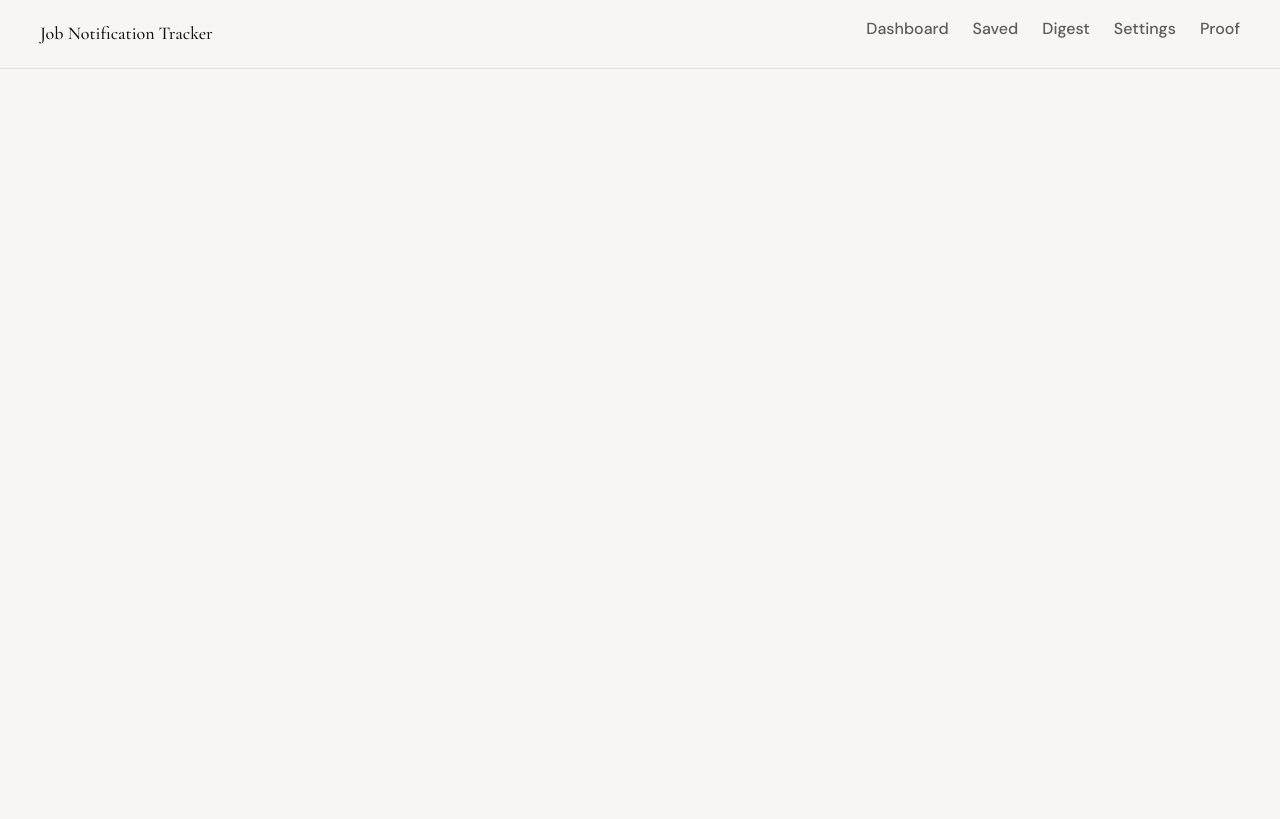
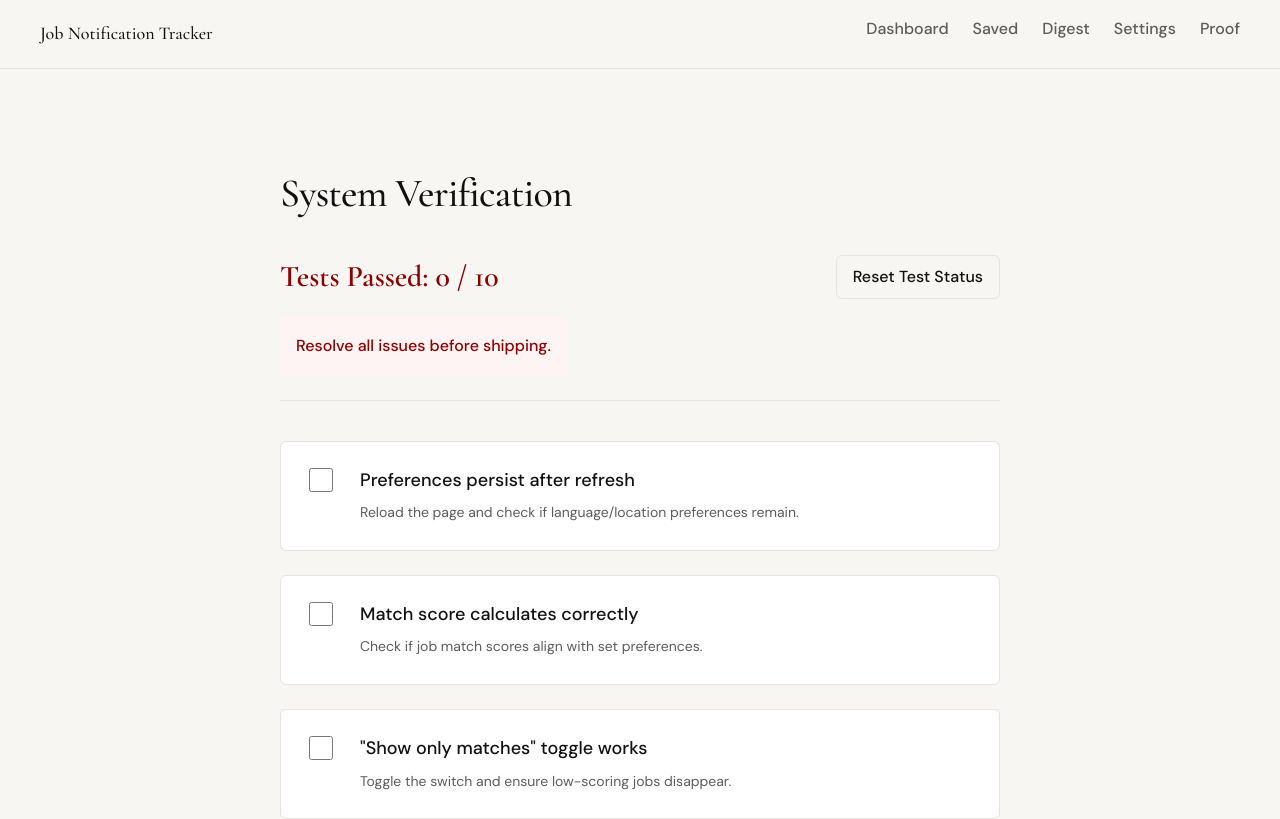
Before and after one commit to piyush1457/Job-Notification-Tracker, a React (Vite) app in the folder app/: page /jt/07-test in a window 1280 px wide. Shown: the top 819 px of the page. Built offline with nearby package versions, Linux system fonts and the light colour scheme.

Commit message:
feat: add built-in test checklist and ship lock system

```diff
--- a/app/src/App.tsx
+++ b/app/src/App.tsx
@@ -6,6 +6,8 @@ import { SavedPage } from './pages/SavedPage'
 import { DigestPage } from './pages/DigestPage'
 import { SettingsPage } from './pages/SettingsPage'
 import { ProofPage } from './pages/ProofPage'
+import { TestPage } from './pages/TestPage'
+import { ShipPage } from './pages/ShipPage'
 import { ToastProvider } from './context/ToastContext'
 
 export function App() {
@@ -22,6 +24,8 @@ export function App() {
               <Route path="/digest" element={<DigestPage />} />
               <Route path="/settings" element={<SettingsPage />} />
               <Route path="/proof" element={<ProofPage />} />
+              <Route path="/jt/07-test" element={<TestPage />} />
+              <Route path="/jt/08-ship" element={<ShipPage />} />
             </Routes>
           </main>
         </div>
--- /dev/null
+++ b/app/src/hooks/useTestChecklist.ts
@@ -0,0 +1,62 @@
+import { useState, useEffect } from 'react'
+
+export interface TestItem {
+    id: string
+    label: string
+    tooltip?: string
+}
+
+export const TEST_ITEMS: TestItem[] = [
+    { id: 'pref-persist', label: 'Preferences persist after refresh', tooltip: 'Reload the page and check if language/location preferences remain.' },
+    { id: 'match-score', label: 'Match score calculates correctly', tooltip: 'Check if job match scores align with set preferences.' },
+    { id: 'match-toggle', label: '"Show only matches" toggle works', tooltip: 'Toggle the switch and ensure low-scoring jobs disappear.' },
+    { id: 'save-persist', label: 'Save job persists after refresh', tooltip: 'Save a job, reload, and ensure it is still saved.' },
+    { id: 'apply-tab', label: 'Apply opens in new tab', tooltip: 'Clicking Apply should open a new browser tab.' },
+    { id: 'status-persist', label: 'Status update persists after refresh', tooltip: 'Change a job status, reload, and verify persistence.' },
+    { id: 'status-filter', label: 'Status filter works correctly', tooltip: 'Filter by "Applied" or "Rejected" and verify results.' },
+    { id: 'digest-top10', label: 'Digest generates top 10 by score', tooltip: 'Check the /digest page for high-scoring recommendations.' },
+    { id: 'digest-persist', label: 'Digest persists for the day', tooltip: 'Reloading /digest should show the same jobs for the Current Day.' },
+    { id: 'no-console-errors', label: 'No console errors on main pages', tooltip: 'Check browser DevTools console for red errors.' },
+]
+
+const STORAGE_KEY = 'job-tracker-test-checklist'
+
+export function useTestChecklist() {
+    const [checkedItems, setCheckedItems] = useState<Record<string, boolean>>(() => {
+        try {
+            const stored = localStorage.getItem(STORAGE_KEY)
+            return stored ? JSON.parse(stored) : {}
+        } catch {
+            return {}
+        }
+    })
+
+    useEffect(() => {
+        localStorage.setItem(STORAGE_KEY, JSON.stringify(checkedItems))
+    }, [checkedItems])
+
+    const toggleCheck = (id: string) => {
+        setCheckedItems((prev) => ({
+            ...prev,
+            [id]: !prev[id],
+        }))
+    }
+
+    const resetChecklist = () => {
+        setCheckedItems({})
+    }
+
+    const checkedCount = Object.values(checkedItems).filter(Boolean).length
+    const totalCount = TEST_ITEMS.length
+    const isComplete = checkedCount === totalCount
+
+    return {
+        testItems: TEST_ITEMS,
+        checkedItems,
+        toggleCheck,
+        resetChecklist,
+        checkedCount,
+        totalCount,
+        isComplete,
+    }
+}
--- /dev/null
+++ b/app/src/pages/ShipPage.tsx
@@ -0,0 +1,45 @@
+
+import { Link } from 'react-router-dom'
+import { Lock, Rocket } from 'lucide-react'
+import { useTestChecklist } from '../hooks/useTestChecklist'
+
+export function ShipPage() {
+    const { isComplete } = useTestChecklist()
+
+    if (!isComplete) {
+        return (
+            <section className="kn-ship-page">
+                <div className="kn-ship-lock">
+                    <span className="kn-ship-lock-icon">
+                        <Lock size={64} color="var(--kn-accent)" />
+                    </span>
+                    <h1>Shipment Locked</h1>
+                    <p className="kn-text-block" style={{ margin: '0 auto 24px' }}>
+                        You cannot proceed to shipping until all verification tests have passed.
+                        Please verify the system logic.
+                    </p>
+                    <Link to="/jt/07-test" className="kn-btn kn-btn-primary">
+                        Go to Verification Checklist
+                    </Link>
+                </div>
+            </section>
+        )
+    }
+
+    return (
+        <section className="kn-ship-page">
+            <div className="kn-ship-success">
+                <span className="kn-ship-lock-icon">
+                    <Rocket size={64} color="var(--kn-success)" />
+                </span>
+                <h1>Ready to Ship! 🚀</h1>
+                <p className="kn-text-block" style={{ margin: '0 auto 24px' }}>
+                    All systems operational. The Job Notification Tracker is ready for deployment.
+                </p>
+                <div className="kn-prompt-actions" style={{ justifyContent: 'center' }}>
+                    <button className="kn-btn kn-btn-primary" onClick={() => alert('Shipping sequence initiated... (Demo)')}>Start Deployment</button>
+                </div>
+            </div>
+        </section>
+    )
+}
--- /dev/null
+++ b/app/src/pages/TestPage.tsx
@@ -0,0 +1,56 @@
+
+import { useTestChecklist } from '../hooks/useTestChecklist'
+
+export function TestPage() {
+    const {
+        testItems,
+        checkedItems,
+        toggleCheck,
+        resetChecklist,
+        checkedCount,
+        totalCount,
+        isComplete,
+    } = useTestChecklist()
+
+    return (
+        <section className="kn-test-page">
+            <header className="kn-test-header">
+                <h1>System Verification</h1>
+                <div className="kn-test-status">
+                    <span
+                        className={`kn-test-count ${isComplete ? 'kn-test-count--success' : 'kn-test-count--warning'
+                            }`}
+                    >
+                        Tests Passed: {checkedCount} / {totalCount}
+                    </span>
+                    <button onClick={resetChecklist} className="kn-btn kn-btn-secondary">
+                        Reset Test Status
+                    </button>
+                </div>
+                {!isComplete && (
+                    <div className="kn-test-warning">
+                        Resolve all issues before shipping.
+                    </div>
+                )}
+            </header>
+
+            <div className="kn-checklist">
+                {testItems.map((item) => (
+                    <label key={item.id} className="kn-checklist-item">
+                        <input
+                            type="checkbox"
+                            checked={!!checkedItems[item.id]}
+                            onChange={() => toggleCheck(item.id)}
+                        />
+                        <div className="kn-checklist-content">
+                            <span className="kn-checklist-label">{item.label}</span>
+                            {item.tooltip && (
+                                <span className="kn-checklist-tooltip">{item.tooltip}</span>
+                            )}
+                        </div>
+                    </label>
+                ))}
+            </div>
+        </section>
+    )
+}
--- a/app/src/style.css
+++ b/app/src/style.css
@@ -1123,3 +1123,116 @@ a:hover { text-decoration: underline; }
 }
 
 .kn-toast-close:hover { color: var(--kn-text-primary); }
+/* ─── Test & Ship Pages ────────────────────────────────────────────── */
+.kn-test-page,
+.kn-ship-page {
+    max-width: var(--kn-max-width-text);
+    margin: 0 auto;
+}
+
+.kn-test-header {
+    margin-bottom: var(--kn-space-lg);
+    padding-bottom: var(--kn-space-md);
+    border-bottom: 1px solid var(--kn-border);
+}
+
+.kn-test-status {
+    display: flex;
+    align-items: center;
+    justify-content: space-between;
+    margin-bottom: var(--kn-space-sm);
+}
+
+.kn-test-count {
+    font-family: var(--kn-font-heading);
+    font-size: var(--kn-size-h2);
+    font-weight: 600;
+}
+
+.kn-test-count--success {
+    color: var(--kn-success);
+}
+
+.kn-test-count--warning {
+    color: var(--kn-accent);
+}
+
+.kn-test-warning {
+    background-color: #FFF4F4;
+    color: var(--kn-accent);
+    padding: var(--kn-space-sm);
+    border-radius: var(--kn-radius);
+    font-weight: 500;
+    display: inline-block;
+}
+
+.kn-checklist {
+    display: flex;
+    flex-direction: column;
+    gap: var(--kn-space-md);
+    margin-bottom: var(--kn-space-xl);
+}
+
+.kn-checklist-item {
+    display: flex;
+    align-items: flex-start;
+    gap: var(--kn-space-md);
+    padding: var(--kn-space-md);
+    background-color: white;
+    border: 1px solid var(--kn-border);
+    border-radius: var(--kn-radius);
+    transition: border-color var(--kn-transition);
+}
+
+.kn-checklist-item:hover {
+    border-color: var(--kn-text-primary);
+}
+
+.kn-checklist-item input[type="checkbox"] {
+    width: 24px;
+    height: 24px;
+    margin-top: 2px;
+    accent-color: var(--kn-success);
+    cursor: pointer;
+}
+
+.kn-checklist-content {
+    flex: 1;
+}
+
+.kn-checklist-label {
+    display: block;
+    font-weight: 500;
+    font-size: var(--kn-size-body-lg);
+    margin-bottom: 4px;
+    cursor: pointer;
+}
+
+.kn-checklist-tooltip {
+    font-size: var(--kn-size-caption);
+    color: var(--kn-text-muted);
+}
+
+.kn-ship-lock {
+    text-align: center;
+    padding: var(--kn-space-xl);
+    background-color: white;
+    border: 1px solid var(--kn-border);
+    border-radius: var(--kn-radius);
+    border-top: 4px solid var(--kn-accent);
+}
+
+.kn-ship-lock-icon {
+    font-size: 3rem;
+    margin-bottom: var(--kn-space-md);
+    display: block;
+}
+
+.kn-ship-success {
+    text-align: center;
+    padding: var(--kn-space-xl);
+    background-color: white;
+    border: 1px solid var(--kn-border);
+    border-radius: var(--kn-radius);
+    border-top: 4px solid var(--kn-success);
+}
```
Also changed, not shown: 1 other file (tests, documents, lock files or other folders).
